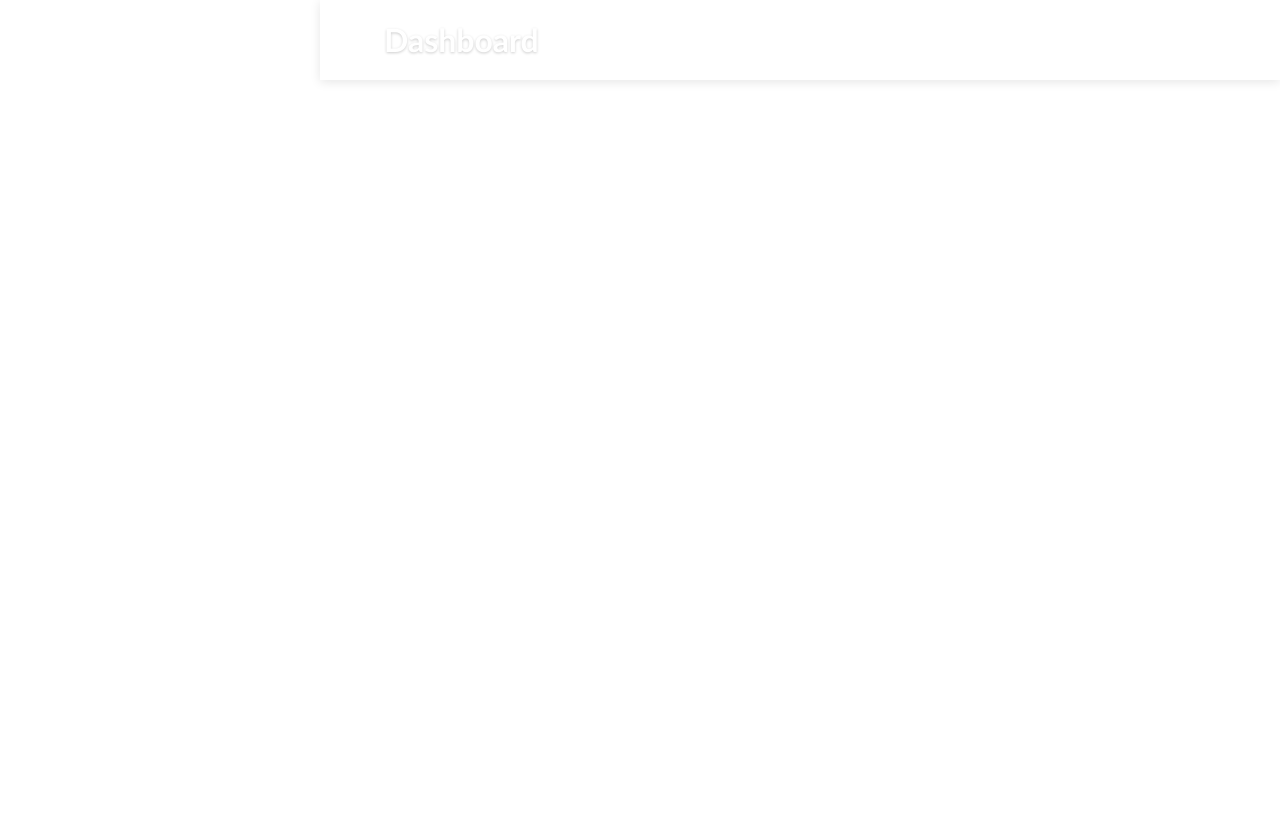
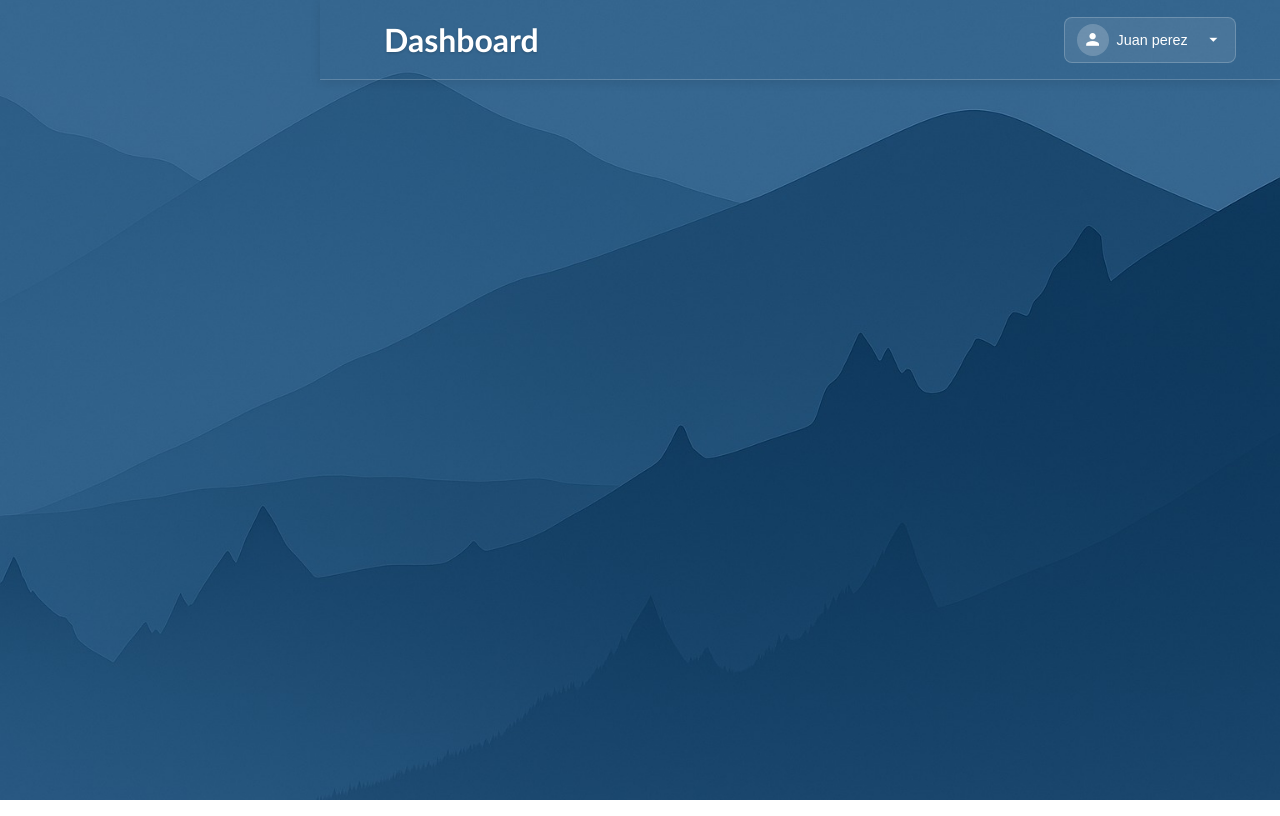
Before and after one commit to ems-ifts24/air_patagonia-web, an Angular app: page / in a window 1280 px wide. Built offline with nearby package versions, Linux system fonts and the light colour scheme.

Commit message:
change - se cambia fondo e icono a index

```diff
--- a/src/index.html
+++ b/src/index.html
@@ -2,10 +2,11 @@
 <html lang="en">
 <head>
   <meta charset="utf-8">
-  <title>AirPatagoniaWeb</title>
+  <title>Air Patagonia Web</title>
   <base href="/">
   <meta name="viewport" content="width=device-width, initial-scale=1">
-  <link rel="icon" type="image/x-icon" href="favicon.ico">
+  <link rel="icon" type="image/x-icon" href="img/logo.jpg">
+  <link href="https://fonts.googleapis.com/icon?family=Material+Icons" rel="stylesheet">
 </head>
 <body>
   <app-root></app-root>
--- a/src/styles.css
+++ b/src/styles.css
@@ -1 +1,16 @@
-/* You can add global styles to this file, and also import other style files */
+/* Estilos globales para el fondo de la aplicación */
+html, body {
+  margin: 0;
+  padding: 0;
+  height: 100%;
+  width: 100%;
+}
+
+body {
+  background-image: url('/img/fondo.jpg');
+  background-size: cover;
+  background-position: center;
+  background-repeat: no-repeat;
+  background-attachment: fixed;
+  font-family: Arial, sans-serif;
+}
```
